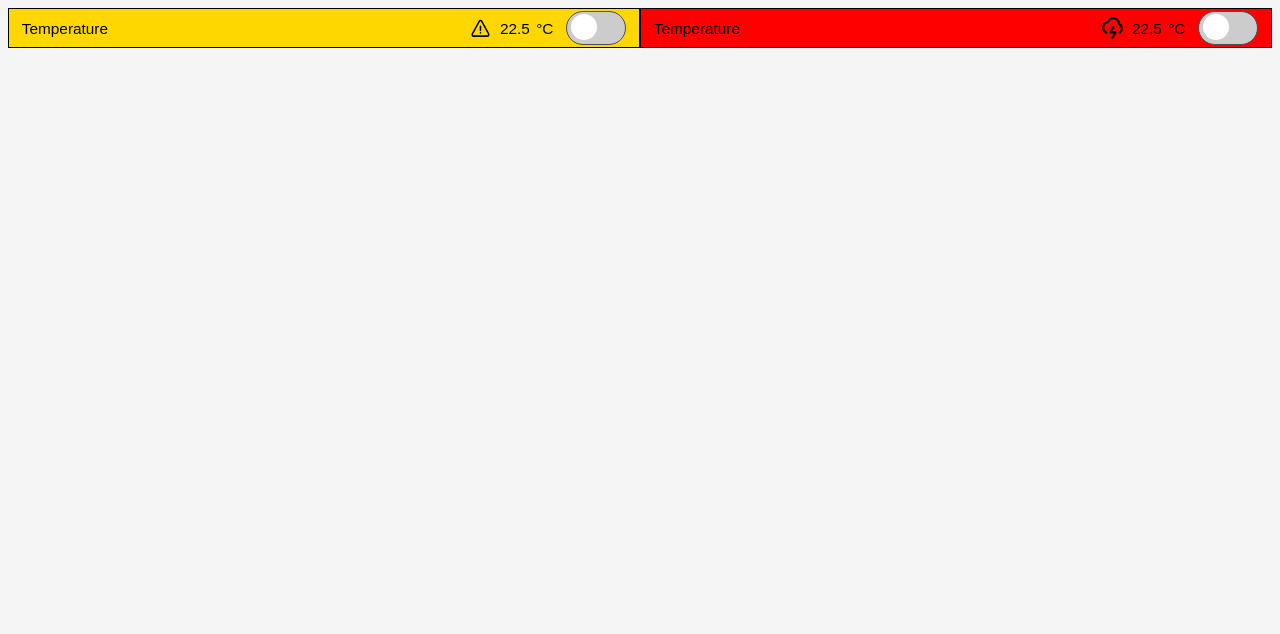
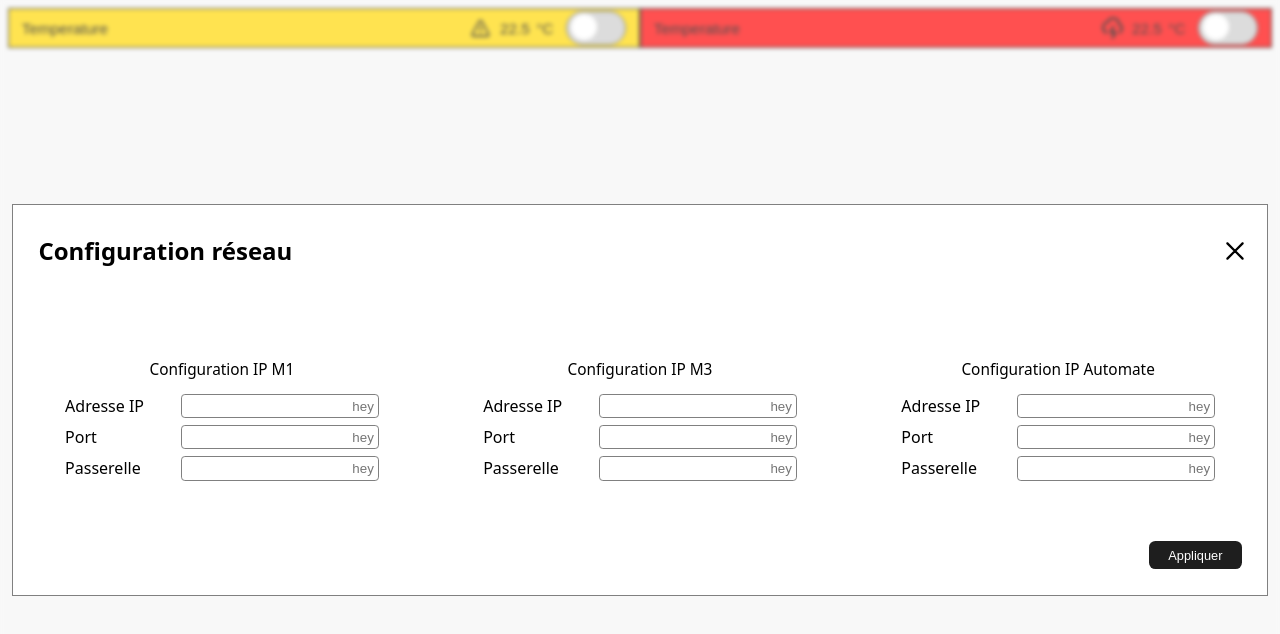
Before and after one commit to latal-sel/front-end-module, a React (Vite) app: page / in a window 1280 px wide. Shown: the top 634 px of the page. Built offline with nearby package versions, Linux system fonts and the light colour scheme.

Commit message:
feat: config-network component

```diff
--- /dev/null
+++ b/src/components/network-config.component.tsx
@@ -0,0 +1,68 @@
+
+import cross from "../assets/cross.svg";
+
+import "../styles/component/network-config.css"
+
+
+export default function networkConfigComponent() {
+    return (
+        <div className="network-config">
+            <div>
+                <div className="network-config-title">
+                    <h2>Configuration réseau</h2>
+                    <img src={cross} alt="" />
+                </div>
+                <div className="network-config-content">
+                    <div className="network-config-item">
+                        <label>Configuration IP M1</label>
+                        <div>
+                            <span>Adresse IP</span>
+                            <input type="text" placeholder="hey"/>
+                        </div>
+                        <div>
+                            <span>Port</span>
+                            <input type="text" placeholder="hey"/>
+                        </div>
+                        <div>
+                            <span>Passerelle</span>
+                            <input type="text" placeholder="hey"/>
+                        </div>
+                    </div>
+                    <div className="network-config-item">
+                        <label>Configuration IP M3</label>
+                        <div>
+                            <span>Adresse IP</span>
+                            <input type="text" placeholder="hey"/>
+                        </div>
+                        <div>
+                            <span>Port</span>
+                            <input type="text" placeholder="hey"/>
+                        </div>
+                        <div>
+                            <span>Passerelle</span>
+                            <input type="text" placeholder="hey"/>
+                        </div>
+                    </div>
+                    <div className="network-config-item">
+                        <label>Configuration IP Automate</label>
+                        <div>
+                            <span>Adresse IP</span>
+                            <input type="text" placeholder="hey"/>
+                        </div>
+                        <div>
+                            <span>Port</span>
+                            <input type="text" placeholder="hey"/>
+                        </div>
+                        <div>
+                            <span>Passerelle</span>
+                            <input type="text" placeholder="hey"/>
+                        </div>
+                    </div>
+                </div>
+                <div className="network-config-button">
+                    <button>Appliquer</button>
+                </div>
+            </div>
+        </div>
+    );
+}
--- a/src/pages/Home.tsx
+++ b/src/pages/Home.tsx
@@ -1,16 +1,20 @@
 import React from "react";
 
 import BannerComponent from "../components/banner.component";
+import NetworkConfigComponent from "../components/network-config.component";
 
 import "../styles/home.css";
 
 const Home: React.FC = () => {
 
   return (
-    <div className="banner-div">
-      <BannerComponent type="warning"/>
-      <BannerComponent type="disconnected"/>
-    </div>
+    <>
+      <div className="banner-div">
+        <BannerComponent type="warning"/>
+        <BannerComponent type="disconnected"/>
+      </div>
+      <NetworkConfigComponent />
+    </>
   );
 };
 
--- /dev/null
+++ b/src/styles/component/network-config.css
@@ -0,0 +1,113 @@
+.network-config {
+    position: fixed;
+    bottom: 0%;
+    left: 0%;
+
+    display: flex;
+    flex-direction: row;
+    align-items: center;
+    justify-content: center;
+
+
+    width: 100%;
+
+    height: 100%;
+
+    background-color: rgba(255, 255, 255, 0.314);
+    backdrop-filter: blur(2px);
+}
+
+.network-config > div {
+    display: flex;
+    flex-direction: column;
+
+    background-color: white;
+    border: 1px solid gray;
+    height: fit-content;
+    width: 98%;
+    gap: 6vh;
+}
+
+.network-config-title {
+    display: flex;
+    flex-direction: row;
+    align-items: center;
+    justify-content: space-between;
+    padding: 1vh 1vw;
+}
+
+.network-config-title > h2 {
+    padding-left: 1vw;
+}
+
+.network-config-title > img {
+    height: 3vw;
+    width: auto;
+    cursor: pointer;
+}
+
+.network-config-content {
+    display: flex;
+    flex-direction: row;
+    align-items: center;
+    justify-content: space-around;
+}
+
+.network-config-item {
+    display: flex;
+    flex-direction: column;
+    align-items: center;
+    justify-content: space-between;
+
+    width: 25%;
+
+    margin: 1vw;
+
+    gap: 0.8vh;
+}
+
+.network-config-item > label {
+    font-size: 1.2vw;
+    margin-bottom: 0.5vw;
+}
+
+.network-config-item > div {
+    width: 100%;
+
+    display: flex;
+    flex-direction: row;
+    align-items: center;
+    justify-content: space-between;
+}
+
+.network-config-item > div > input {
+    width: 60%;
+
+    padding: 0.3vw;
+
+    color: black;
+    border: 1px solid gray;
+    background-color: white;
+    text-align: end;
+    border-radius: 0.3vw;
+}
+
+.network-config-button {
+    display: flex;
+    flex-direction: row-reverse;
+    padding-right: 2vw;
+    padding-bottom: 2vw;
+}
+
+.network-config-button > button {
+    padding: 0.5vw 1.5vw;
+
+    border: none;
+    border-radius: 0.5vw;
+
+    background-color: #1E1E1E;
+    color: white;
+
+    font-size: 1vw;
+    cursor: pointer;
+}
```
Also changed, not shown: src/assets/cross.svg (added).
